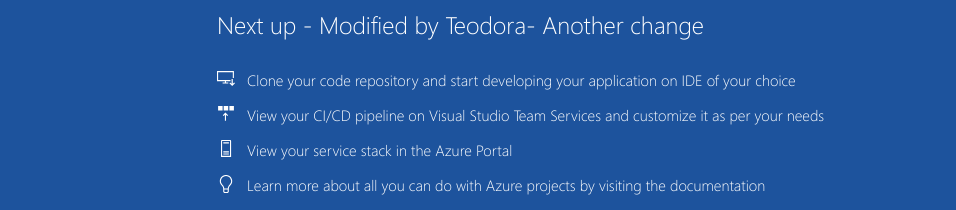
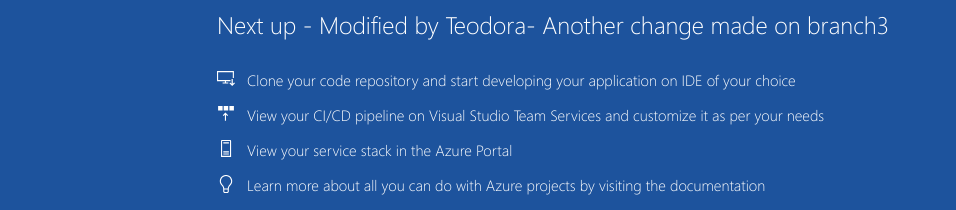
Before and after one commit to tnikolovska/sample-project, a plain HTML site: page sample-project/index.html in a window 1280 px wide. Shown: the part 590-800 px from the top of the page, without its empty margins (8-964 px from the left). Drawn offline with Linux system fonts and the light colour scheme.

Commit message:
My new commit 3

```diff
--- a/sample-project/index.html
+++ b/sample-project/index.html
@@ -22,7 +22,7 @@
                 <div class="description line-1"> Azure DevOps Project has been successfully setup</div>
                 <div class="description line-2"> Your HTML app is up and running on Azure</div>
                 <div class="next-steps-container">
-                    <div class="next-steps-header">Next up - Modified by Teodora- Another change</div>
+                    <div class="next-steps-header">Next up - Modified by Teodora- Another change made on branch3</div>
                     <div class="next-steps-body">
                         <div class="step">
                             <div class="step-icon">
```
